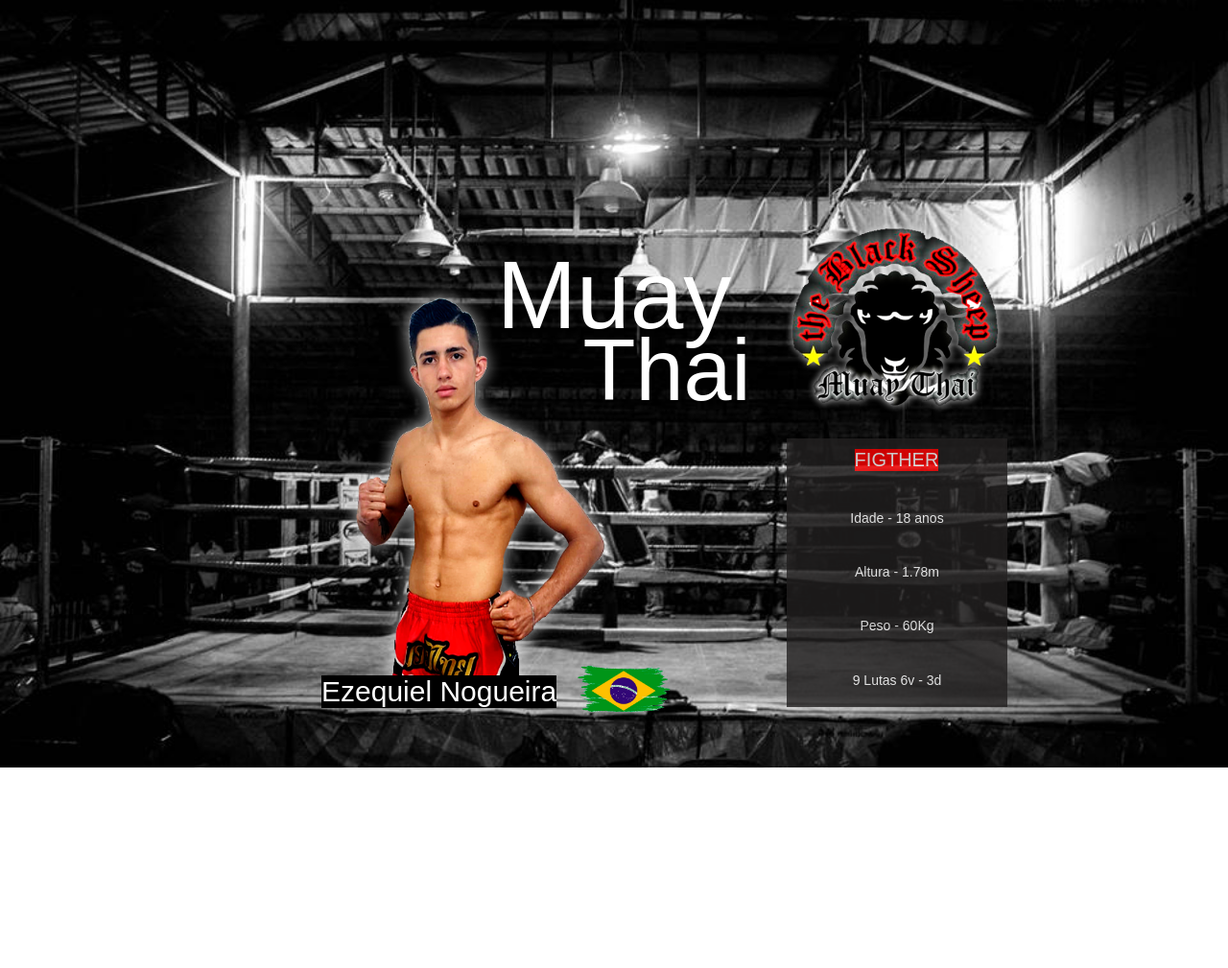
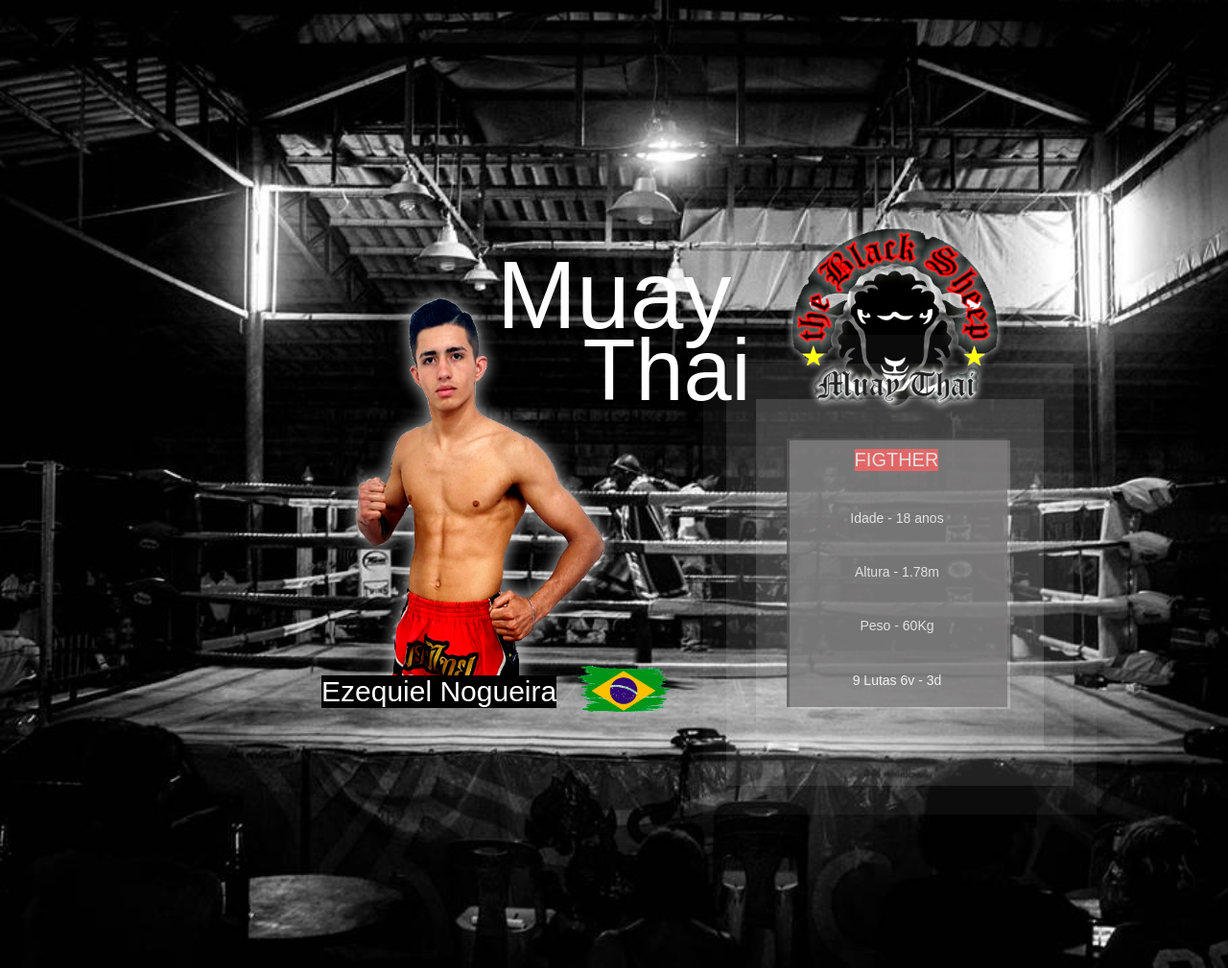
Before and after one commit to deividfront-end/Projetos-Front, a plain HTML site: page Land paging fithers/index.html in a window 1280 px wide. Shown: the whole page at 96% size. Before the commit the page ends 800 px from the top, so only its background shows below. Drawn offline with Linux system fonts and the light colour scheme.

Commit message:
land Figther

```diff
--- a/Animaçao efeito pulse/style.css
+++ b/Animaçao efeito pulse/style.css
@@ -1,7 +1,7 @@
 body{
 
 
-background-color: black;
+background-color: rgb(0, 0, 0);
 min-height: 96vh;
 display: flex;
 align-items: center;
@@ -11,10 +11,12 @@
 
 .pulse{
     position: relative;
-    background-color: #2bbbd8;
-    width: 150px;
-    height: 150px;
-    border-radius: 50%;
+    background-color:rgb(232, 243, 236);
+    width: 200px;
+    height: 200px;
+    border-radius: 0%;
+    border-color: rgb(255, 255, 255);
+    border-style:ridge;
 
 }
 .ring{
@@ -22,7 +24,7 @@
     background-color: inherit;
     width: 100%;
     height: 100%;
-    border-radius:100% ;
+    border-radius:0% ;
     opacity: 0.8;
     animation: pulsing 4s ease-out infinite;
 
--- a/Land paging fithers/index.html
+++ b/Land paging fithers/index.html
@@ -43,6 +43,16 @@
              <p>9 Lutas 6v - 3d</p>
     </div>
 
+    <div class="pulse">
+        <div class="ring"></div>
+        <div class="ring"></div>
+        <div class="ring"></div>
+        <div class="ring"></div>
+
+
+    </div>
+
+
     </div>
 
     </div>
--- a/Land paging fithers/style.css
+++ b/Land paging fithers/style.css
@@ -128,3 +128,49 @@
    background-color: red;
 
 }
+
+.pulse{
+    position: relative;
+    width: 230px;
+    height: 280px;
+    border-radius: 0%;
+
+    margin-top:-8px ;
+    margin-left: 8px;
+
+
+
+
+}
+.ring{
+    position: absolute;
+    background-color: inherit;
+    width: 100%;
+    height: 100%;
+    border-radius:0% ;
+    opacity: 0.8;
+    animation: pulsing 5s ease-out infinite;
+    margin-left: 815px;
+    margin-top: -270px;
+    opacity: 0.2;
+background-color: rgb(255, 255, 255);
+
+}
+.ring:nth-of-type(1){
+    animation-delay:-1s ;
+}
+
+.ring:nth-of-type(2){
+    animation-delay:-2s ;
+}
+
+.ring:nth-of-type(3){
+    animation-delay:-3s ;
+}
+
+@keyframes pulsing{
+    100% {
+        transform: scale(2);
+        opacity:0 ;
+    }
+}
```
